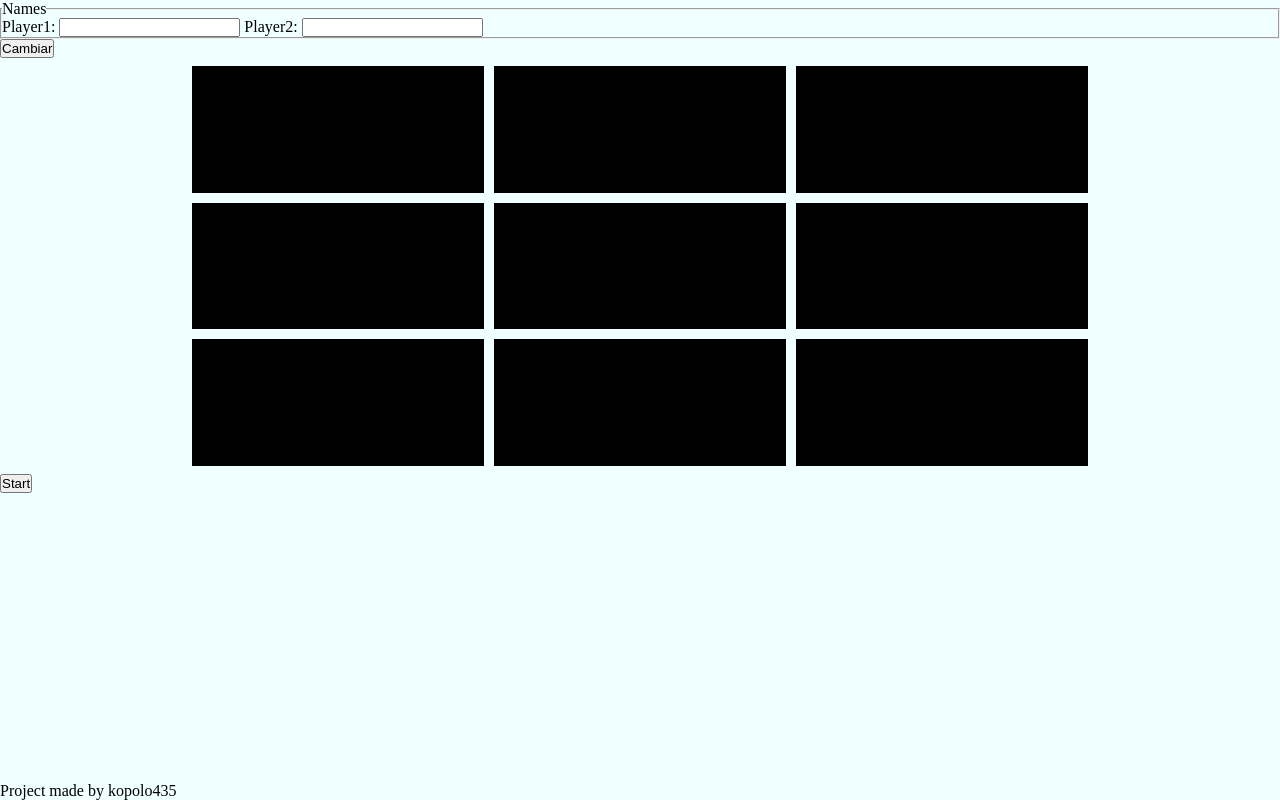
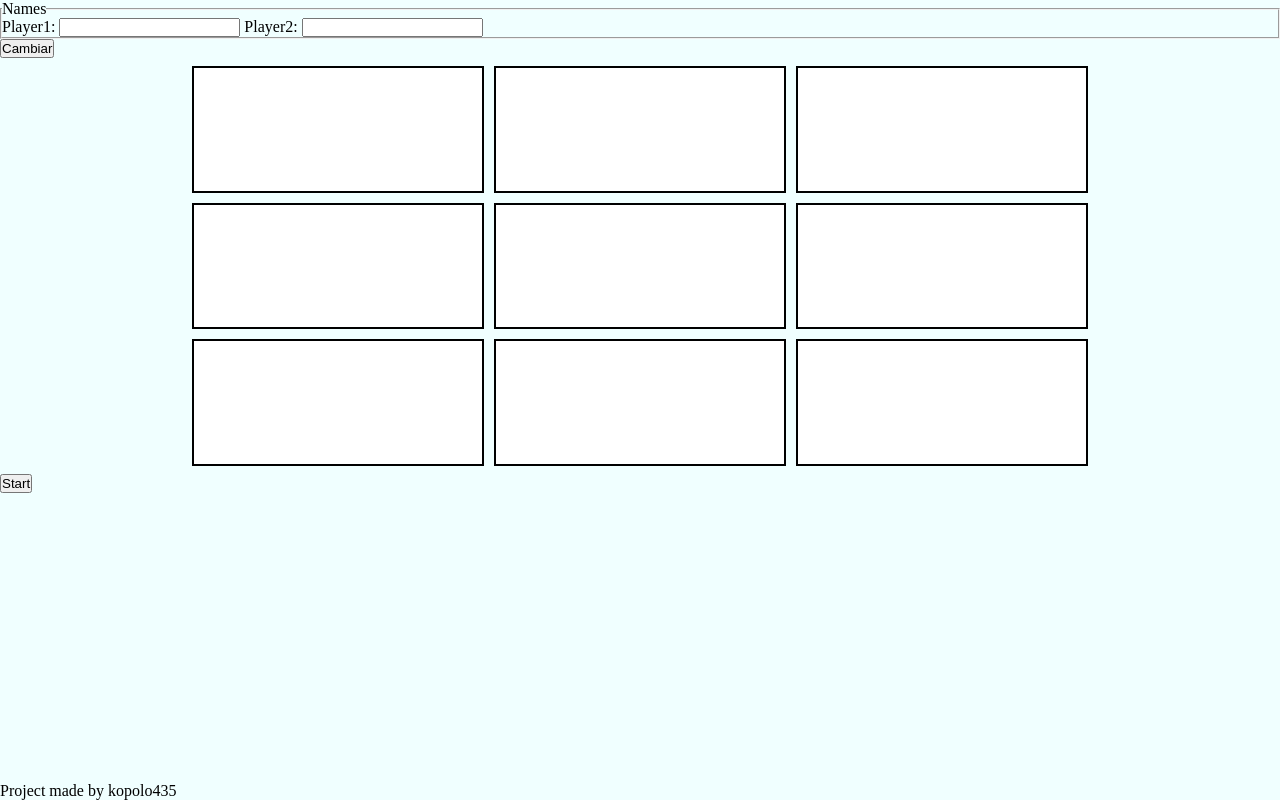
Before and after one commit to kopolo435/tic-tac-toe, a website: page index.html in a window 1280 px wide. Drawn offline with Linux system fonts and the light colour scheme.

Commit message:
Modifica aspecto de los blocks

```diff
--- a/style.css
+++ b/style.css
@@ -31,6 +31,7 @@ main{
 }
 
 .block{
-    background-color: black;
-    color: white;
+    background-color: white;
+    border: 2px solid black;
+    color: red;
 }
```
